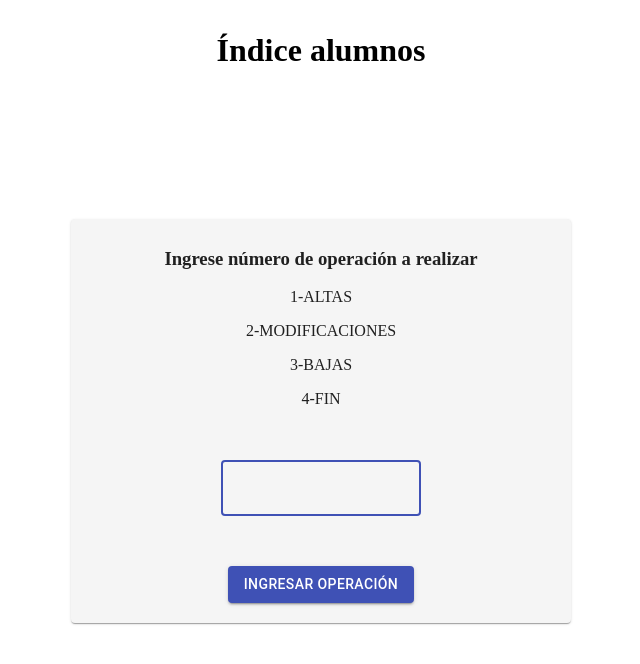
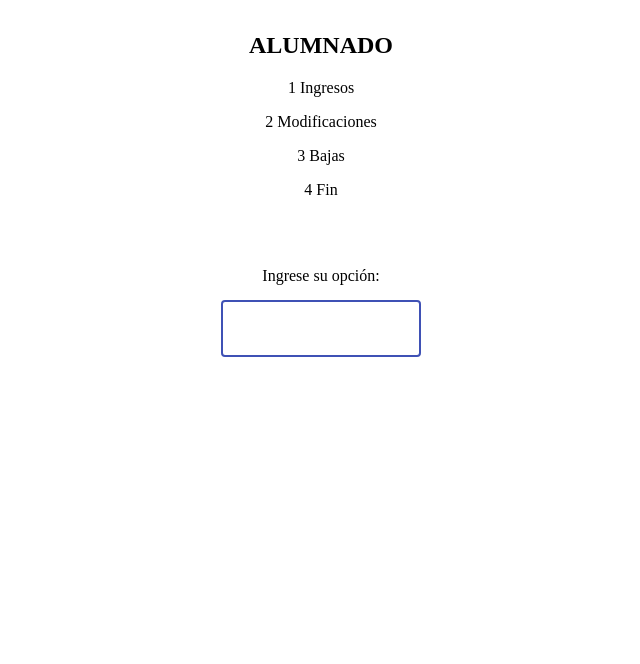
Before and after one commit to Desarrollos-Web-Urquiza/grandfather-project, a React (Create React App) app: page / in a window 1280 px wide. Shown: the top 664 px of the page, without its empty margins (23-663 px from the left). Built offline with nearby package versions, Linux system fonts and the light colour scheme; the HTML template or start-up script is replaced by a standard one.

Commit message:
title of home changed, and more styles modified

```diff
--- a/src/pages/home.js
+++ b/src/pages/home.js
@@ -64,17 +64,17 @@ const Home = props => {
 			<Helmet>
 				<title>Grandfather project - Índice alumnos</title>
 			</Helmet>
-			<h1 align="center" className="text-5xl" >Índice alumnos</h1>
-			<div align="center"  style={{marginTop: 150}}>
+			<h2 align="center">ALUMNADO</h2>
+			<div align="center"  >
 				<div className="card-container">
-					<CardSelect style={{  paddingTop: 10, paddingBottom: 20 }} >
-						<h3 className="my-4">Ingrese número de operación a realizar</h3>
-						<p>1-ALTAS</p>
-						<p>2-MODIFICACIONES</p>
-						<p>3-BAJAS</p>
-						<p>4-FIN</p>
-						<br />
-						<br />
+					<p>1 Ingresos</p>
+					<p>2 Modificaciones</p>
+					<p>3 Bajas</p>
+					<p>4 Fin</p>
+					<br />
+					<br />
+					<div className="flex flex-row ">
+						<p>Ingrese su opción:</p>
 						<TextField
 							variant="outlined"
 							style={{marginBottom: 50, width: 200 }}
@@ -85,12 +85,11 @@ const Home = props => {
 							autoFocus={true}
 							onKeyDown={handleKeyDown}
 						/>
-						{err && <p style={{color: "red"}}> {err} </p> }
-						<br/>
-						<Button variant="contained" color="primary" onClick={()=> redirection()} >
-							Ingresar operación
-						</Button>
-					</CardSelect>
+					</div>
+
+					{err && <p style={{color: "red"}}> {err} </p> }
+					<br/>
+
 				</div>
 			</div>
 		</div>
--- a/src/styles/index.css
+++ b/src/styles/index.css
@@ -11,6 +11,9 @@
   }
   h3 {
     @apply text-2xl;
+  }
+  .card-container p{
+    @apply mt-4;
   }
 }
 
--- a/src/styles/utils.css
+++ b/src/styles/utils.css
@@ -7,6 +7,7 @@
 .card-container{
     padding: 0 30px 0 30px;
 }
+
 .mainCenter{
     max-width: 40rem;
     padding: 0 1rem;
```
